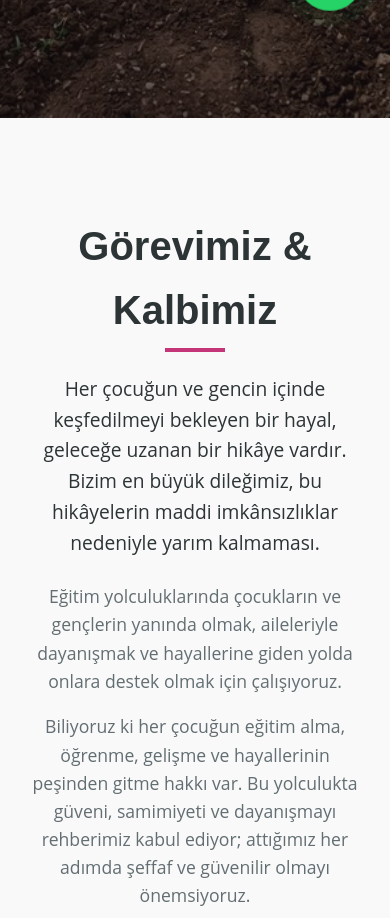
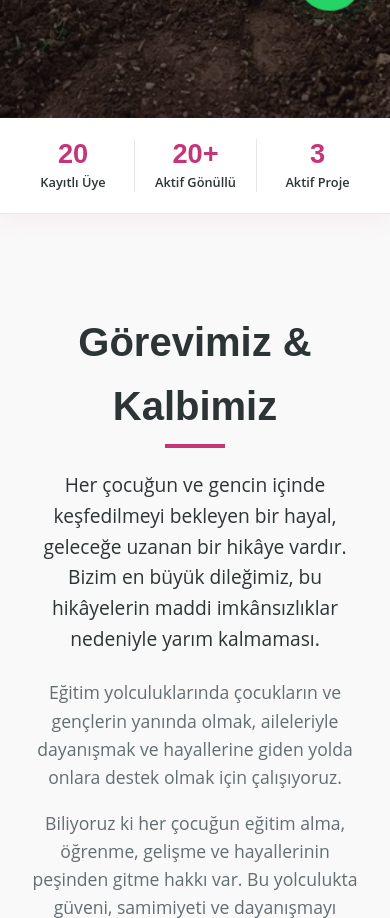
Before and after one commit to Brainfitnarlidere/maki, a plain HTML site: page index.html in a window 390 px wide. Shown: the part 806-1724 px from the top of the page. Drawn offline with nearby package versions, Linux system fonts and the light colour scheme.

Commit message:
Anasayfa: rakam şeridi eklendi
Co-Authored-By: Claude Opus 5.5 <noreply@anthropic.com>

```diff
--- a/index.html
+++ b/index.html
@@ -50,7 +50,7 @@
     <!-- FontAwesome for Icons -->
     <link rel="stylesheet" href="https://cdnjs.cloudflare.com/ajax/libs/font-awesome/6.0.0/css/all.min.css">
 
-    <link rel="stylesheet" href="style.css?v=20261126">
+    <link rel="stylesheet" href="style.css?v=20261126b">
 </head>
 <body>
     <!-- Navigation -->
@@ -91,6 +91,15 @@
             </div>
         </div>
     </header>
+
+    <!-- Rakam Şeridi -->
+    <div class="stats-strip" aria-label="Derneğimiz rakamlarla">
+        <ul class="container stats-strip-list">
+            <li><span class="stats-num">20</span><span class="stats-label">Kayıtlı Üye</span></li>
+            <li><span class="stats-num">20+</span><span class="stats-label">Aktif Gönüllü</span></li>
+            <li><span class="stats-num">3</span><span class="stats-label">Aktif Proje</span></li>
+        </ul>
+    </div>
 
     <!-- Mission Section -->
     <section id="mission" class="mission-section bg-light">
--- a/style.css
+++ b/style.css
@@ -1003,3 +1003,16 @@ h2.text-center::after { left: 50%; transform: translateX(-50%); }
 .project-more[open] .more-close { display: inline; }
 .project-more[open] > summary { margin-bottom: 1rem; }
 .project-more > summary:hover { text-decoration: underline; }
+
+/* Rakam şeridi */
+.stats-strip { background: #fff; border-bottom: 1px solid #f0e3ea; box-shadow: 0 8px 24px rgba(197, 54, 120, 0.06); position: relative; z-index: 1; }
+.stats-strip-list { list-style: none; margin: 0 auto; padding: 1.8rem 20px; display: grid; grid-template-columns: repeat(3, 1fr); max-width: 900px; }
+.stats-strip-list li { display: flex; flex-direction: column; align-items: center; text-align: center; gap: 0.2rem; }
+.stats-strip-list li + li { border-left: 1px solid #f0e3ea; }
+.stats-num { font-family: 'Montserrat', sans-serif; font-weight: 700; font-size: 2.4rem; line-height: 1.1; color: var(--primary-color); }
+.stats-label { font-size: 0.95rem; font-weight: 600; color: var(--text-color); }
+@media (max-width: 480px) {
+    .stats-strip-list { padding: 1.3rem 12px; }
+    .stats-num { font-size: 1.7rem; }
+    .stats-label { font-size: 0.8rem; }
+}
```
